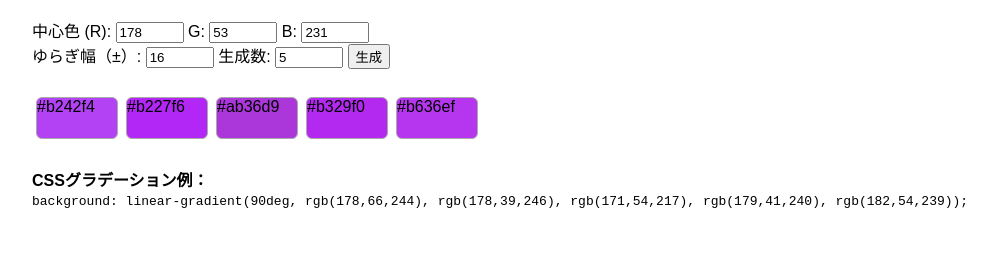
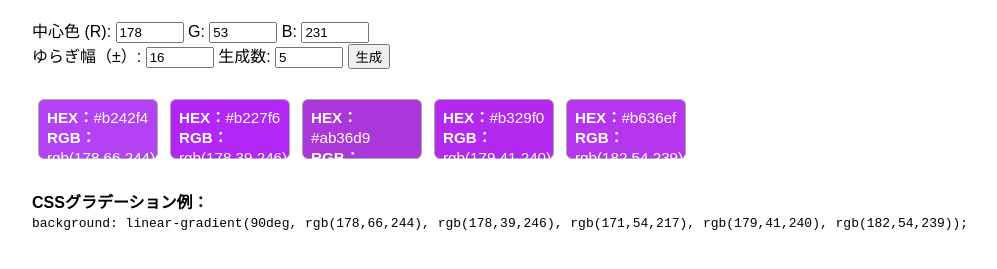
Before and after one commit to lostcontrolmix2-dot/logostron, a plain HTML site: page index.html in a window 1280 px wide. Both pictures are taken after a click on the button "生成". Shown: the part 81-350 px from the top of the page, without its empty margins (0-997 px from the left). Drawn offline with Linux system fonts and the light colour scheme.

Commit message:
Update index.html

```diff
--- a/index.html
+++ b/index.html
@@ -8,14 +8,22 @@
     input[type="number"] { width: 60px; }
     .color-block {
       display: inline-block;
-      width: 80px;
-      height: 40px;
-      margin: 4px;
+      width: 120px;
+      height: 60px;
+      margin: 6px;
       border-radius: 6px;
       border: 1px solid #aaa;
       vertical-align: middle;
+      padding: 8px;
+      color: #222;
+      background: #fff;
+      box-sizing: border-box;
+      text-align: left;
+      font-size: 0.95em;
+      line-height: 1.3;
     }
     .result { margin: 1.5em 0; }
+    .color-block span { display: inline-block; }
   </style>
 </head>
 <body>
@@ -42,7 +50,6 @@
     }
 
     function generate() {
-      // id属性のあるinputから値取得
       let r = document.getElementById("r").value;
       let g = document.getElementById("g").value;
       let b = document.getElementById("b").value;
@@ -64,7 +71,11 @@
       }
 
       let colorBlocks = colors.map(rgb =>
-        `<div class="color-block" style="background:${rgbToHex(...rgb)}" title="rgb(${rgb.join(",")})">${rgbToHex(...rgb)}</div>`
+        `<div class="color-block" style="background:${rgbToHex(...rgb)};color:${getTextColor(rgb)};" title="rgb(${rgb.join(",")})">
+          <span><b>HEX：</b>${rgbToHex(...rgb)}</span><br>
+          <span><b>RGB：</b>rgb(${rgb.join(",")})</span><br>
+          <span><b>数値：</b>(${rgb.join(",")})</span>
+        </div>`
       ).join("");
       document.getElementById("colors").innerHTML = colorBlocks;
 
@@ -74,6 +85,12 @@
       document.getElementById("css").innerHTML =
         `<b>CSSグラデーション例：</b><br><code>${cssCode}</code>`;
     }
+
+    // 明度次第で見やすいテキスト色を選択
+    function getTextColor(rgb) {
+      let brightness = (rgb[0]*299 + rgb[1]*587 + rgb[2]*114) / 1000;
+      return brightness < 128 ? "#fff" : "#222";
+    }
   </script>
 </body>
 </html>
```
